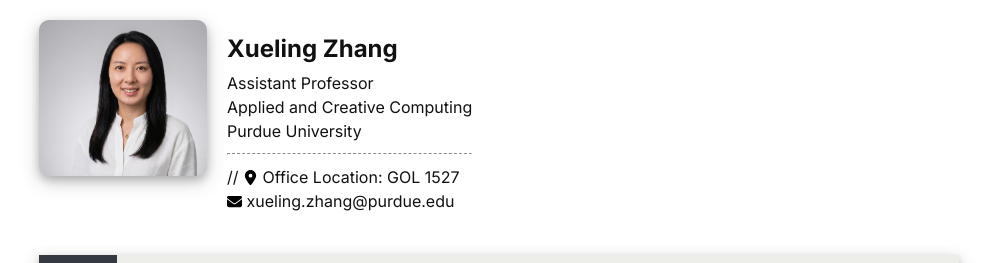
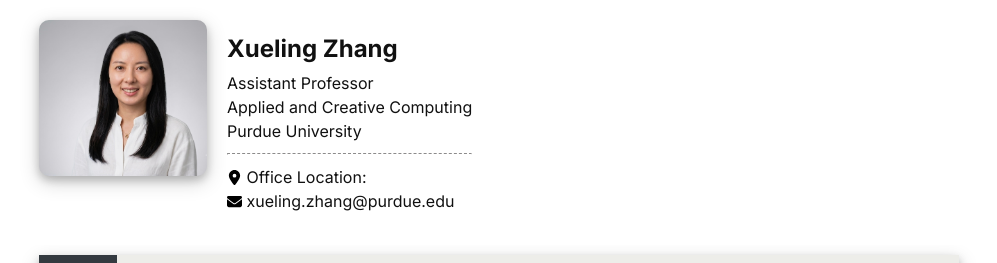
Before and after one commit to XuelingZ/XuelingZ.github.io, a Next.js app: page / in a window 1280 px wide. Shown: the top 263 px of the page, without its empty margins (141-1138 px from the left). Built offline with nearby package versions, Linux system fonts and the light colour scheme.

Commit message:
Update profile.js

```diff
--- a/src/components/profile.js
+++ b/src/components/profile.js
@@ -24,7 +24,7 @@ export default function Profile() {
 				</p><hr style={{"borderTop":"1px dashed #8c8b8b","borderBottom":"1px dashed #fff"}} />
 			<p></p>
 			<p>
-				// <Image className={'profile-icon'} src={locationDot}/> Office Location: GOL 1527<br/>
+				<Image className={'profile-icon'} src={locationDot}/> Office Location: <br/>
 				<Image className={'profile-icon'} src={envelope}/>  xueling.zhang@purdue.edu
 			</p>
 		</div>
```
